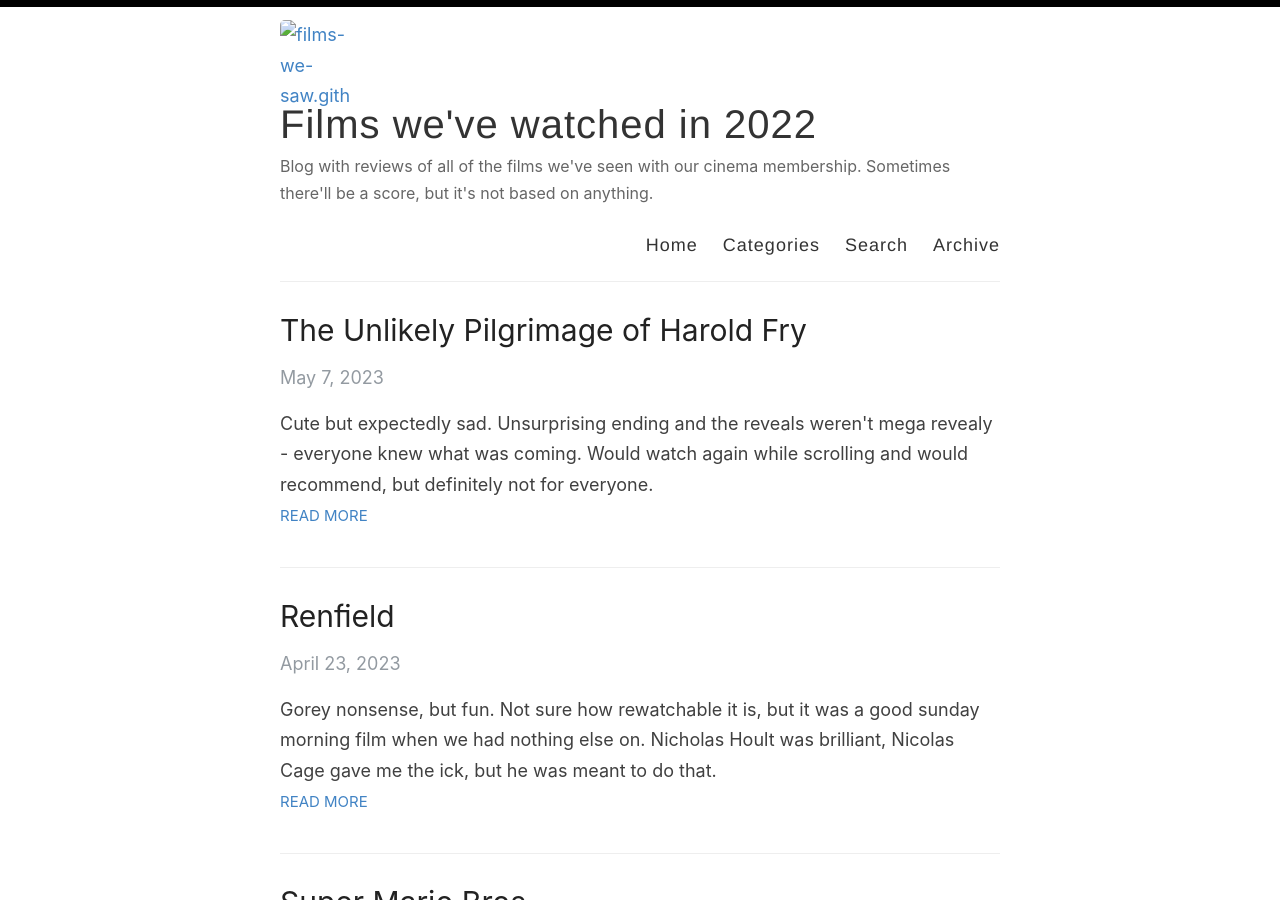
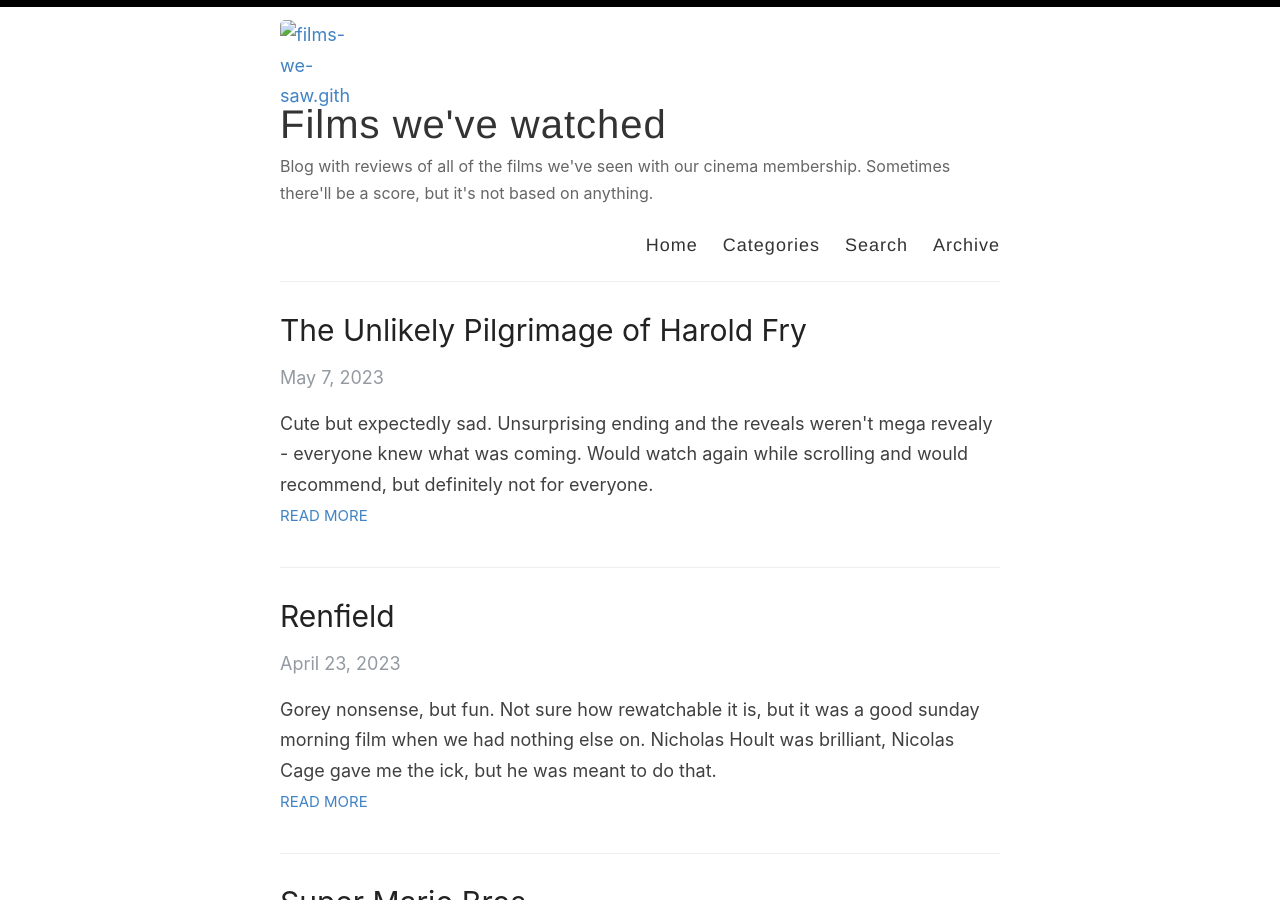
Before and after one commit to films-we-saw/films-we-saw.github.io, a Jekyll site: the page built from index.html, in a window 1280 px wide and 900 px high. Built offline with Jekyll 4.4.1, drawn with Linux system fonts in a browser that asks for light colours; the list of posts is cut into pages by our own code.

Commit message:
Update _config.yml
Remove year from site title

```diff
--- a/_config.yml
+++ b/_config.yml
@@ -18,7 +18,7 @@
 # You can create any custom variable you would like, and they will be accessible
 # in the templates via {{ site.myvariable }}.
 
-name: Films we've watched in 2022
+name: Films we've watched
 description: # this means to ignore newlines until "baseurl:"
   Blog with reviews of all of the films we've seen with our cinema membership. Sometimes there'll be a score, but it's not based on anything.
 baseurl: "" # the subpath of your site, e.g. /blog
```
